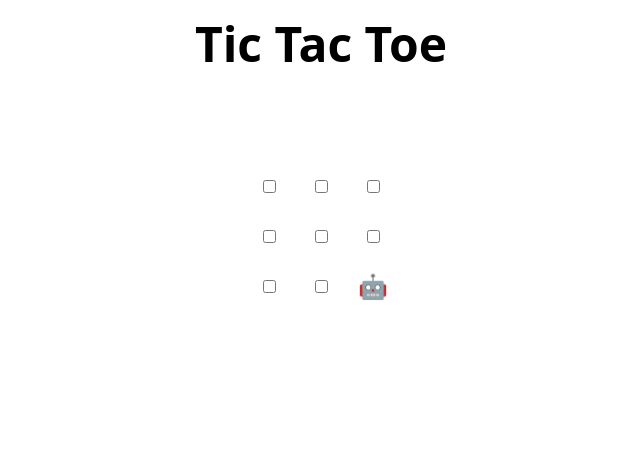
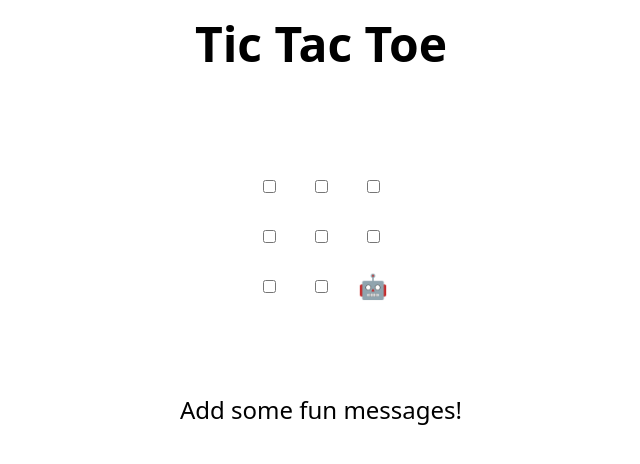
Before and after one commit to SaiHtun/introduction-to-github, a plain HTML site: page index.html in a window 1280 px wide. Shown: the whole page, without its empty margins (319-959 px from the left). Drawn offline with Linux system fonts and the light colour scheme.

Commit message:
Update index.html
Please update that changes.

```diff
--- a/index.html
+++ b/index.html
@@ -48,7 +48,7 @@
 </table>
 
 <h2 hidden>Game over, refresh to play again 🧑‍💻 🤖!</h2>
-
+Add some fun messages!
 <script>
   // Initialization
   const boxes = Array.from(document.querySelectorAll('td'))
```
